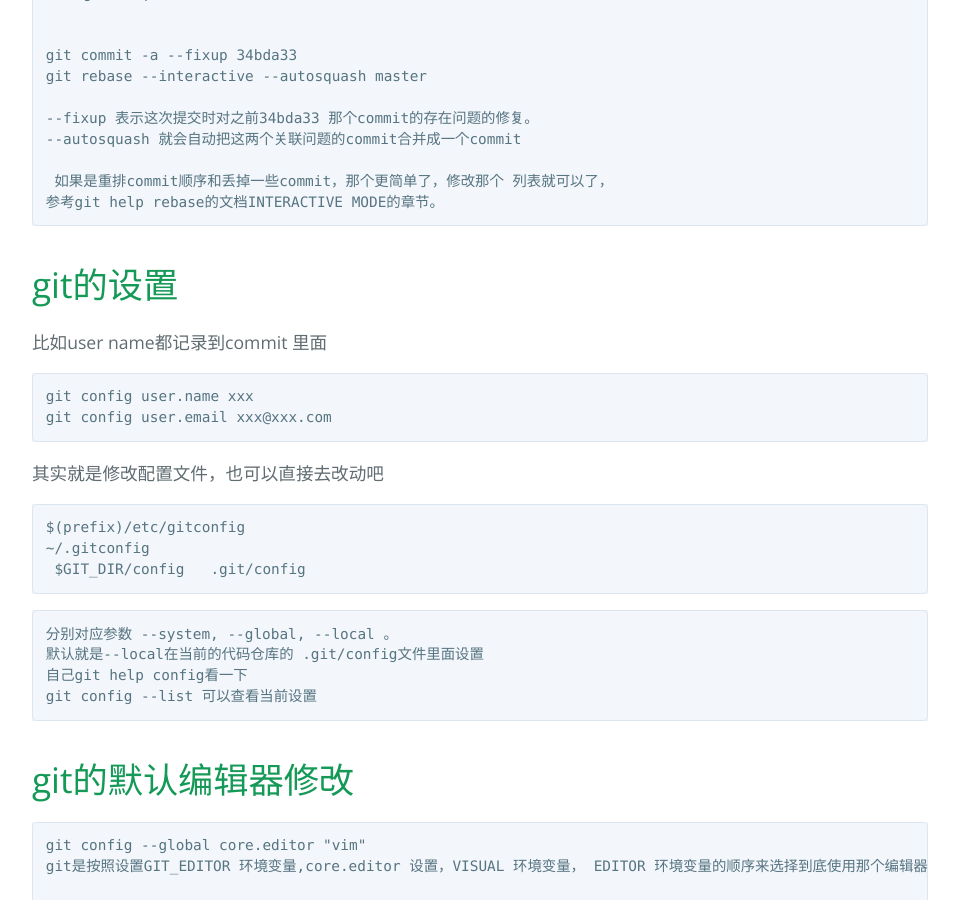
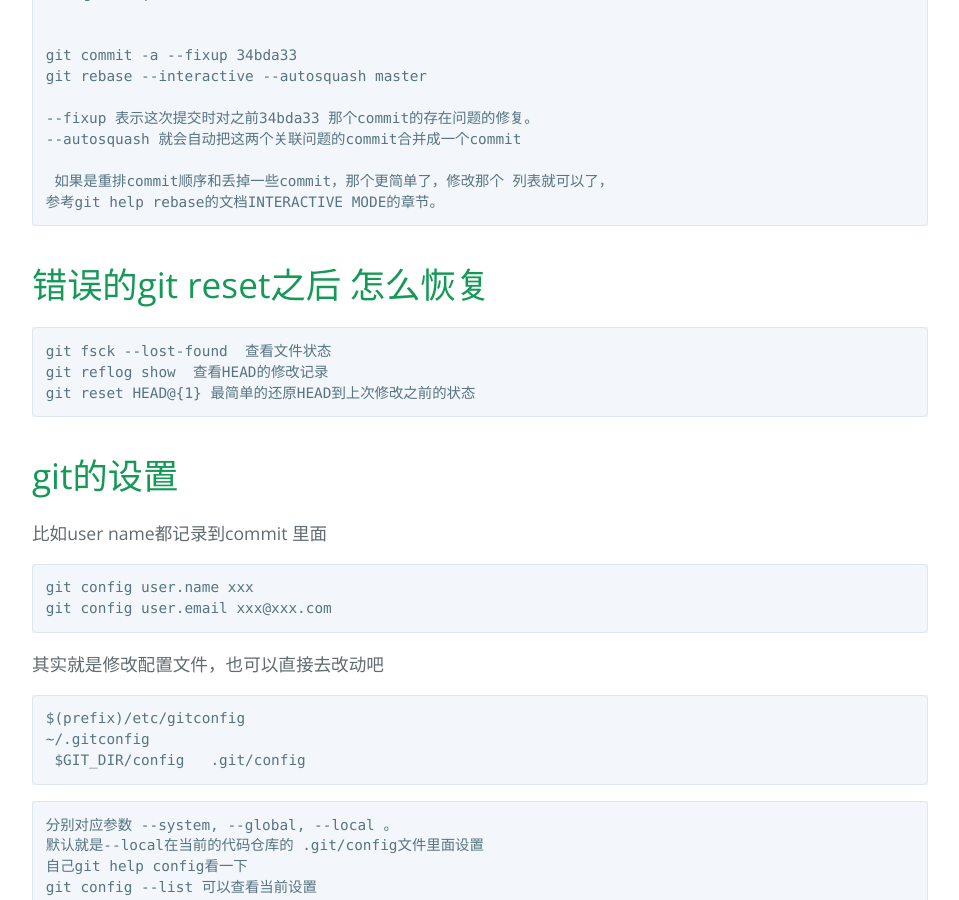
Before and after one commit to gmd20/gmd20.github.io, a Jekyll site: the page built from _posts/2013-11-27-常用git命令.markdown, in a window 1280 px wide and 900 px high, scrolled down 5738 px. Shown: the whole window, without its empty margins (160-1119 px from the left). Built offline with Jekyll 4.4.1, drawn with Linux system fonts in a browser that asks for light colours; Markdown is read by kramdown in place of the engine named in the settings; comment, search, counter and statistics services are not loaded.

Commit message:
Update 2013-11-27-常用git命令.markdown

````diff
--- a/_posts/2013-11-27-常用git命令.markdown
+++ b/_posts/2013-11-27-常用git命令.markdown
@@ -233,6 +233,15 @@ git rebase --interactive --autosquash master
 ```
 
 
+错误的git reset之后 怎么恢复
+==========================
+```text
+git fsck --lost-found  查看文件状态
+git reflog show  查看HEAD的修改记录
+git reset HEAD@{1} 最简单的还原HEAD到上次修改之前的状态
+```
+
+
 
 git的设置
 =======
````
